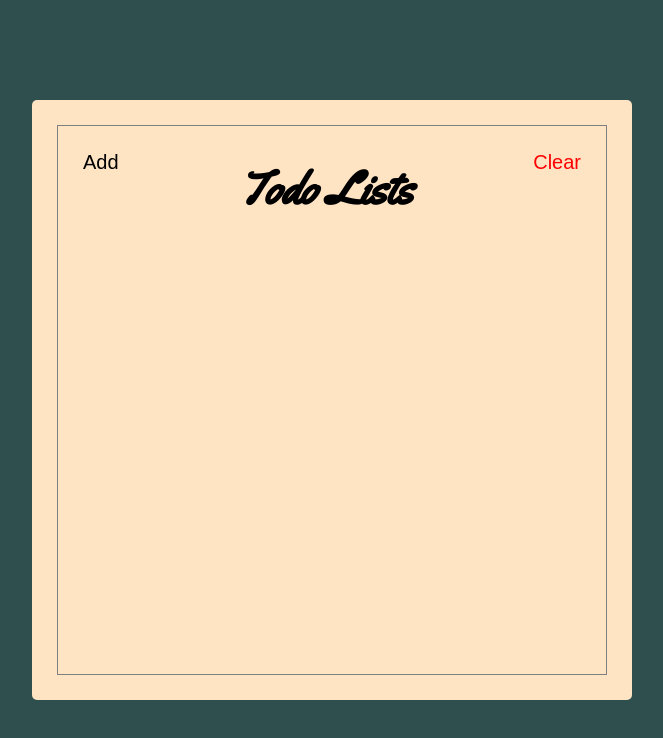
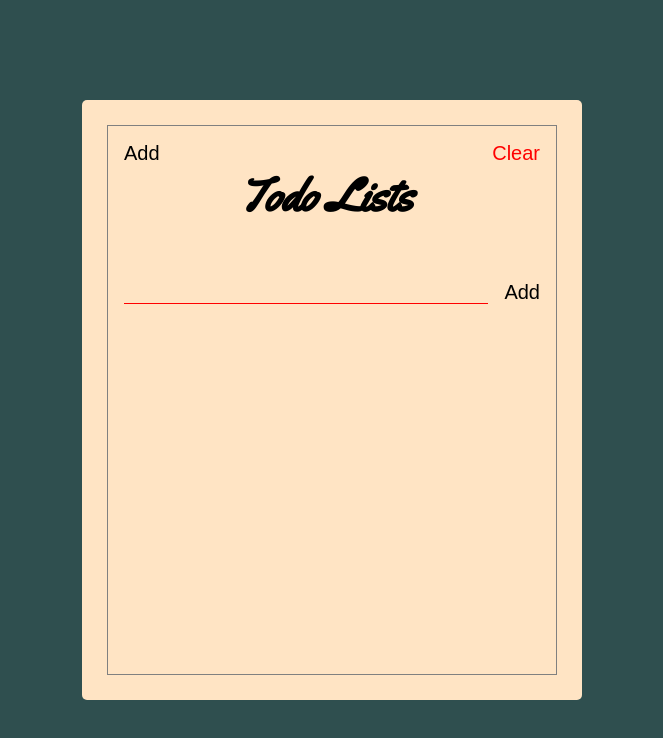
Before and after one commit to umarsyammb/pure-html-css, a website: page index.html in a window 1280 px wide. Shown: the whole page, without its empty margins (308-971 px from the left). Drawn offline with Linux system fonts and the light colour scheme; a web font is replaced by a local one.

Commit message:
Styling form section

```diff
--- a/index.html
+++ b/index.html
@@ -16,11 +16,17 @@
 	<body>
 		<div class="container">
 			<div class="frame">
-				<div class="header">
+				<section class="header">
 					<button class="header-btn">Add</button>
 					<h1 class="header-title">Todo Lists</h1>
 					<button class="header-btn clear-red-btn">Clear</button>
-				</div>
+				</section>
+				<section class="add">
+					<form class="add-form">
+						<input type="text" class="add-input" />
+						<button class="add-btn">Add</button>
+					</form>
+				</section>
 			</div>
 		</div>
 	</body>
--- a/styles.css
+++ b/styles.css
@@ -31,7 +31,7 @@ html {
 }
 
 .container {
-	width: 600px;
+	width: 500px;
 	height: 600px;
 	background-color: bisque;
 	border-radius: 5px;
@@ -60,7 +60,44 @@ html {
 .header-btn {
 	font-size: 2rem;
 	font-family: "Saira Stencil One", sans-serif;
-	padding: 25px;
+	padding: 16px;
+	background: unset;
+	border: unset;
+	outline: unset;
+	cursor: pointer;
+}
+
+.add {
+	padding: 16px;
+}
+
+.add-form {
+	display: flex;
+	align-items: flex-start;
+}
+
+.add-input {
+	background: unset;
+	border: unset;
+	padding: 0 64px;
+
+	flex: 1;
+
+	border-bottom: 1px solid var(--red--btn);
+	outline: unset;
+
+	font-family: "Yellowtail", sans-serif;
+	font-size: 16px;
+}
+
+.add-btn {
+	font-size: 2rem;
+	font-family: "Saira Stencil One", sans-serif;
+
+	padding: 0 16px;
+	padding-right: unset;
+	cursor: pointer;
+
 	background: unset;
 	border: unset;
 	outline: unset;
```
